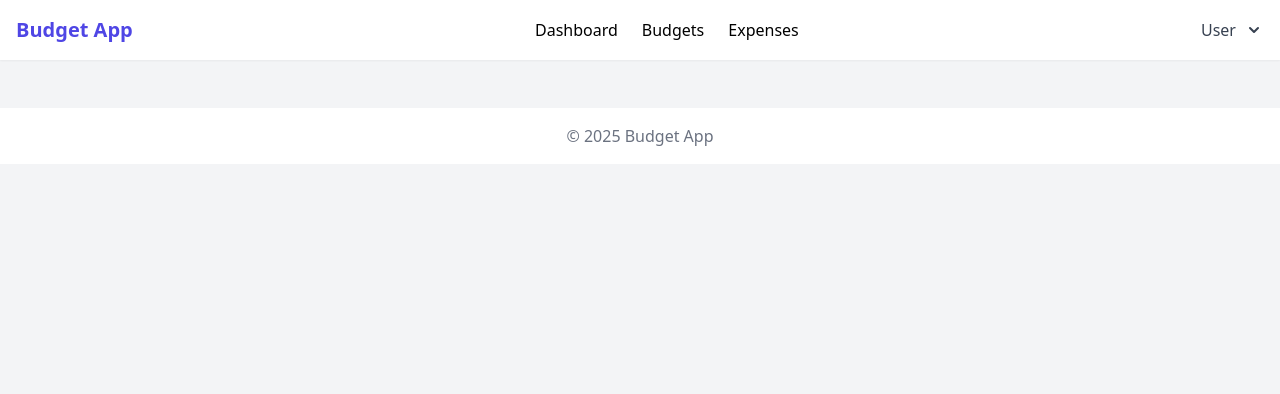
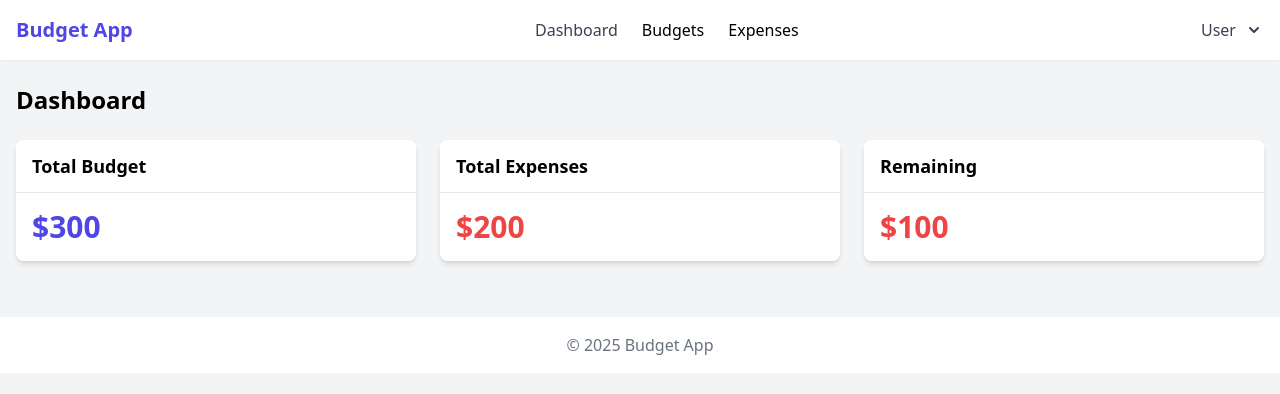
Before and after one commit to kema-ray/budget-app, a Nuxt app: page / in a window 1280 px wide. Shown: the top 394 px of the page. Built offline with nearby package versions, Linux system fonts and the light colour scheme.

Commit message:
created the user interface for the dashboard

```diff
--- a/components/AppHeader.vue
+++ b/components/AppHeader.vue
@@ -6,7 +6,7 @@
                     <span class="text-xl font-bold text-primary">Budget App</span>
                 </NuxtLink>
                 <nav class="hidden md:flex space-x-6">
-                    <NuxtLink>Dashboard</NuxtLink>
+                    <NuxtLink to="/" class="text-gray-700 hover:text-primary">Dashboard</NuxtLink>
                     <NuxtLink>Budgets</NuxtLink>
                     <NuxtLink>Expenses</NuxtLink>
                 </nav>
--- a/components/ui/AppCard.vue
+++ b/components/ui/AppCard.vue
@@ -3,7 +3,7 @@
         <div v-if="$slots.header" class="border-b border-gray-200 px-4 py-3">
             <slot name="header" />
         </div>
-        <div>
+        <div class="p-4">
             <slot />
         </div>
         <div v-if="$slots.footer" class="border-t border-gray-200 px-4 py-3">
--- /dev/null
+++ b/pages/index.vue
@@ -0,0 +1,40 @@
+<template>
+    <div>
+        <h1 class="text-2xl font-bold mb-6">Dashboard</h1>
+
+        <div class="grid grid-cols-1 md:grid-cols-3 gap-6 mb-8">
+            <UiAppCard>
+  <template #header>
+    <h2 class="text-lg font-semibold">Total Budget</h2>
+  </template>
+  <div class="text-3xl font-bold text-primary">$300</div>
+</UiAppCard>
+
+            <UiAppCard>
+                <template #header>
+                    <h2 class="text-lg font-semibold">Total Expenses</h2>
+                </template>
+                <div class="text-3xl font-bold text-danger">$200</div>
+            </UiAppCard>
+
+            <UiAppCard>
+                <template #header>
+                    <h2 class="text-lg font-semibold">Remaining</h2>
+                </template>
+                <div class="text-3xl font-bold" :class="remaining >= 0 ? 'text-secondary' : 'text-danger'">
+                    $100
+                </div>
+            </UiAppCard>
+        </div>
+
+        <!-- <div class="grid grid-cols-1 lg:grid-cols-2 gap-8">
+            <BudgetSummary />
+            <ExpenseList :limit="5" />
+        </div> -->
+    </div>
+</template>
+
+<script setup>
+import { computed, onMounted } from 'vue'
+
+</script>
```
